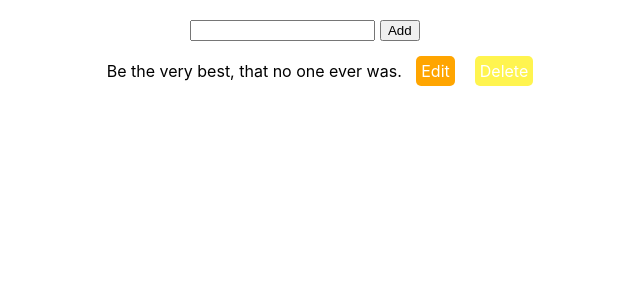
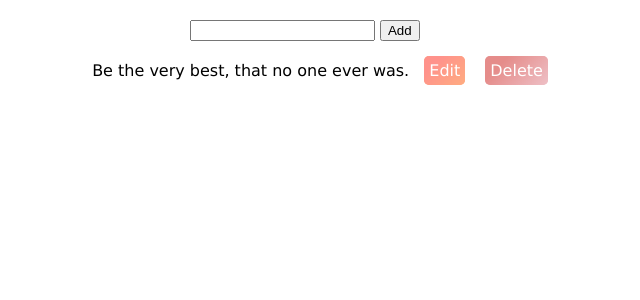
Before and after one commit to txddra/react-todo, a React (Create React App) app: page / in a window 1280 px wide. Shown: the top 300 px of the page, without its empty margins (335-975 px from the left). Built offline with nearby package versions, Linux system fonts and the light colour scheme.

Commit message:
messing with styling

```diff
--- a/src/components/TodoView.css
+++ b/src/components/TodoView.css
@@ -4,18 +4,26 @@
 padding: 5px;
 color: white;
 border-radius:  5px;
-cursor:pointer
+cursor:pointer;
+font-family: Verdana, Geneva, Tahoma, sans-serif
 }
 
 .edit-button{
 
-    background-color:orange
+    background-color: #ffac81;
+    background-image: linear-gradient(315deg, #ffac81 0%, #ff928b 74%);
+
 
 
 }
 
 .delete-button{
-    background-color: #fff44f
+    background-color: #eec0c6;
+    background-image: linear-gradient(315deg, #eec0c6 0%, #e58c8a 74%);
+
 
 
 }
+li{
+    font-family: Verdana, Geneva, Tahoma, sans-serif;
+}
```
